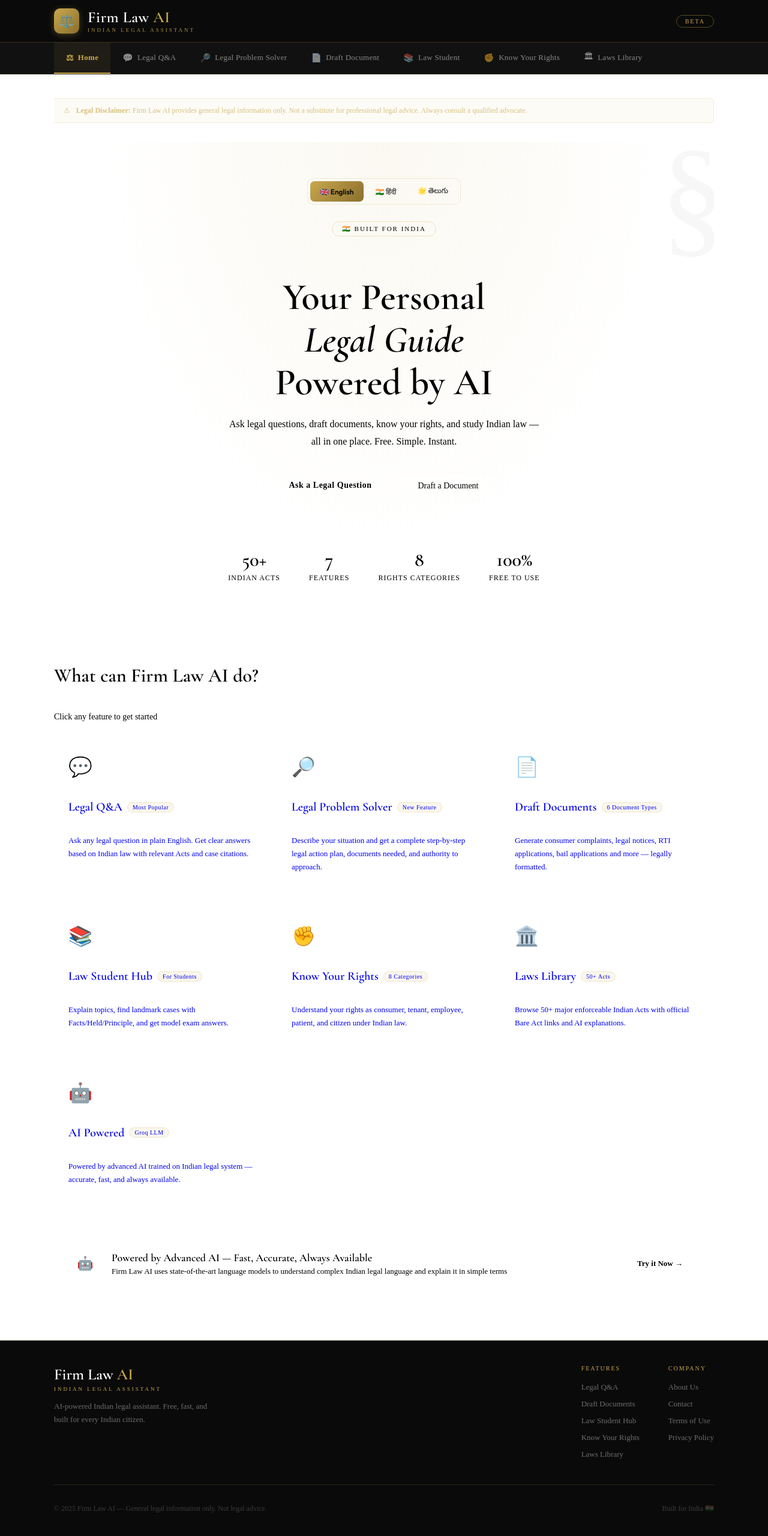
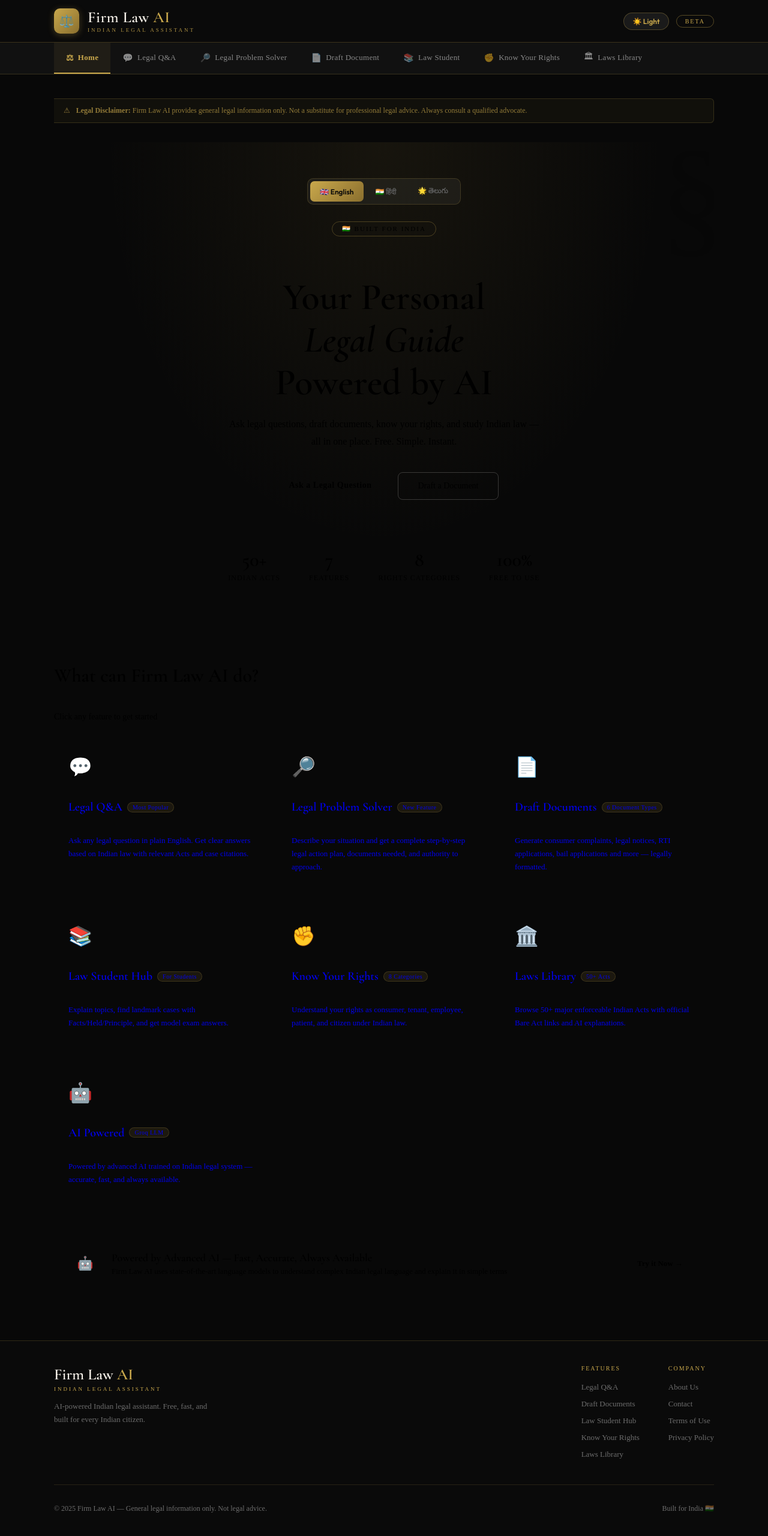
Before and after one commit to Hasangit123/firm-law-ai, a Next.js app: page / in a window 1280 px wide. Shown: the top 2560 px of the page at 60% size. Built offline with nearby package versions, Linux system fonts and the light colour scheme.

Commit message:
Add Dark/Light mode toggle

```diff
--- a/app/layout.tsx
+++ b/app/layout.tsx
@@ -17,6 +17,46 @@
   const pathname = usePathname();
   const [menuOpen, setMenuOpen] = useState(false);
   const [scrolled, setScrolled] = useState(false);
+  const [darkMode, setDarkMode] = useState(true);
+
+  const theme = {
+    dark: {
+      bg: '#080808',
+      headerBg: '#0a0a0a',
+      navBg: '#111111',
+      footerBg: '#0a0a0a',
+      text: '#f5f0e8',
+      textMuted: 'rgba(255,255,255,0.4)',
+      textNav: 'rgba(255,255,255,0.5)',
+      border: 'rgba(201,168,76,0.25)',
+      navBorder: 'rgba(201,168,76,0.2)',
+      mobileMenuBg: 'rgba(8,8,8,0.99)',
+      mobileNavBg: '#141414',
+      mobileNavBorder: 'rgba(201,168,76,0.1)',
+      toggleBg: '#1a1a1a',
+      toggleIcon: '☀️',
+      toggleLabel: 'Light',
+    },
+    light: {
+      bg: '#f5f0e8',
+      headerBg: '#ffffff',
+      navBg: '#f0ebe0',
+      footerBg: '#ffffff',
+      text: '#1a1a1a',
+      textMuted: 'rgba(0,0,0,0.5)',
+      textNav: 'rgba(0,0,0,0.6)',
+      border: 'rgba(201,168,76,0.4)',
+      navBorder: 'rgba(201,168,76,0.3)',
+      mobileMenuBg: 'rgba(245,240,232,0.99)',
+      mobileNavBg: '#ffffff',
+      mobileNavBorder: 'rgba(201,168,76,0.2)',
+      toggleBg: '#e8e0d0',
+      toggleIcon: '🌙',
+      toggleLabel: 'Dark',
+    },
+  };
+
+  const T = darkMode ? theme.dark : theme.light;
 
   useEffect(() => {
     const handleScroll = () => setScrolled(window.scrollY > 10);
@@ -41,6 +81,10 @@
     document.title = titles[pathname] || 'Firm Law AI';
   }, [pathname]);
 
+  useEffect(() => {
+    document.body.style.background = T.bg;
+  }, [darkMode]);
+
   return (
     <html lang="en">
       <head>
@@ -53,17 +97,17 @@
           rel="stylesheet"
         />
       </head>
-      <body style={{background: 'var(--black)', margin: 0, padding: 0}}>
+      <body style={{background: T.bg, margin: 0, padding: 0, transition: 'all 0.3s'}}>
 
         {/* HEADER */}
         <header style={{
-          background: '#0a0a0a',
-          borderBottom: '1px solid rgba(201,168,76,0.25)',
+          background: T.headerBg,
+          borderBottom: `1px solid ${T.border}`,
           position: 'sticky',
           top: 0,
           zIndex: 100,
           transition: 'all 0.3s',
-          boxShadow: scrolled ? '0 4px 24px rgba(0,0,0,0.4)' : 'none'
+          boxShadow: scrolled ? '0 4px 24px rgba(0,0,0,0.15)' : 'none'
         }}>
           <div style={{maxWidth: '1100px', margin: '0 auto', padding: '0 24px', height: '70px', display: 'flex', alignItems: 'center', justifyContent: 'space-between'}}>
 
@@ -81,7 +125,7 @@
                   fontFamily: 'Cormorant Garamond, serif',
                   fontSize: '26px',
                   fontWeight: 600,
-                  color: '#ffffff',
+                  color: T.text,
                   lineHeight: 1,
                   letterSpacing: '0.5px'
                 }}>
@@ -100,6 +144,28 @@
             </Link>
 
             <div style={{display: 'flex', alignItems: 'center', gap: '12px'}}>
+
+              {/* DARK/LIGHT TOGGLE */}
+              <button
+                onClick={() => setDarkMode(!darkMode)}
+                style={{
+                  background: T.toggleBg,
+                  border: '1px solid rgba(201,168,76,0.3)',
+                  borderRadius: '20px',
+                  padding: '6px 14px',
+                  cursor: 'pointer',
+                  display: 'flex',
+                  alignItems: 'center',
+                  gap: '6px',
+                  fontSize: '12px',
+                  fontWeight: 600,
+                  color: '#c9a84c',
+                  fontFamily: 'Outfit, sans-serif',
+                  transition: 'all 0.3s',
+                }}>
+                {T.toggleIcon} {T.toggleLabel}
+              </button>
+
               <div style={{
                 fontSize: '10px',
                 padding: '4px 14px',
@@ -123,16 +189,16 @@
                   flexDirection: 'column' as const,
                   gap: '5px',
                 }}>
-                <div style={{width: '18px', height: '2px', background: menuOpen ? '#c9a84c' : 'rgba(255,255,255,0.6)', transition: 'all 0.3s', transform: menuOpen ? 'rotate(45deg) translate(5px, 5px)' : 'none'}}/>
-                <div style={{width: '18px', height: '2px', background: menuOpen ? 'transparent' : 'rgba(255,255,255,0.6)', transition: 'all 0.3s'}}/>
-                <div style={{width: '18px', height: '2px', background: menuOpen ? '#c9a84c' : 'rgba(255,255,255,0.6)', transition: 'all 0.3s', transform: menuOpen ? 'rotate(-45deg) translate(5px, -5px)' : 'none'}}/>
+                <div style={{width: '18px', height: '2px', background: menuOpen ? '#c9a84c' : (darkMode ? 'rgba(255,255,255,0.6)' : 'rgba(0,0,0,0.6)'), transition: 'all 0.3s', transform: menuOpen ? 'rotate(45deg) translate(5px, 5px)' : 'none'}}/>
+                <div style={{width: '18px', height: '2px', background: menuOpen ? 'transparent' : (darkMode ? 'rgba(255,255,255,0.6)' : 'rgba(0,0,0,0.6)'), transition: 'all 0.3s'}}/>
+                <div style={{width: '18px', height: '2px', background: menuOpen ? '#c9a84c' : (darkMode ? 'rgba(255,255,255,0.6)' : 'rgba(0,0,0,0.6)'), transition: 'all 0.3s', transform: menuOpen ? 'rotate(-45deg) translate(5px, -5px)' : 'none'}}/>
               </button>
             </div>
           </div>
         </header>
 
         {/* DESKTOP NAV */}
-        <nav style={{background: '#111111', borderBottom: '1px solid rgba(201,168,76,0.2)', overflowX: 'auto'}} className="desktop-nav">
+        <nav style={{background: T.navBg, borderBottom: `1px solid ${T.navBorder}`, overflowX: 'auto'}} className="desktop-nav">
           <div style={{maxWidth: '1100px', margin: '0 auto', display: 'flex'}}>
             {navItems.map((tab, i) => (
               <Link key={i} href={tab.href} style={{
@@ -144,7 +210,7 @@
                 alignItems: 'center',
                 gap: '7px',
                 textDecoration: 'none',
-                color: pathname === tab.href ? '#c9a84c' : 'rgba(255,255,255,0.5)',
+                color: pathname === tab.href ? '#c9a84c' : T.textNav,
                 borderBottom: pathname === tab.href ? '2.5px solid #c9a84c' : '2.5px solid transparent',
                 background: pathname === tab.href ? 'rgba(201,168,76,0.08)' : 'transparent',
                 transition: 'all 0.2s',
@@ -160,7 +226,7 @@
         {menuOpen && (
           <div style={{
             position: 'fixed', top: '70px', left: 0, right: 0, bottom: 0,
-            background: 'rgba(8,8,8,0.99)',
+            background: T.mobileMenuBg,
             zIndex: 99,
             padding: '24px',
             display: 'flex',
@@ -177,16 +243,16 @@
                 alignItems: 'center',
                 gap: '14px',
                 textDecoration: 'none',
-                color: pathname === tab.href ? '#c9a84c' : '#f5f0e8',
+                color: pathname === tab.href ? '#c9a84c' : T.text,
                 borderRadius: '10px',
-                background: pathname === tab.href ? 'rgba(201,168,76,0.08)' : '#141414',
-                border: pathname === tab.href ? '1px solid rgba(201,168,76,0.3)' : '1px solid rgba(201,168,76,0.1)',
+                background: pathname === tab.href ? 'rgba(201,168,76,0.08)' : T.mobileNavBg,
+                border: pathname === tab.href ? '1px solid rgba(201,168,76,0.3)' : `1px solid ${T.mobileNavBorder}`,
               }}>
                 <span style={{fontSize: '20px'}}>{tab.icon}</span>{tab.label}
               </Link>
             ))}
             <div style={{marginTop: 'auto', paddingTop: '24px', borderTop: '1px solid rgba(201,168,76,0.15)'}}>
-              <p style={{fontSize: '12px', color: 'rgba(255,255,255,0.25)', textAlign: 'center'}}>© 2025 Firm Law AI — Built for India 🇮🇳</p>
+              <p style={{fontSize: '12px', color: T.textMuted, textAlign: 'center'}}>© 2025 Firm Law AI — Built for India 🇮🇳</p>
             </div>
           </div>
         )}
@@ -197,22 +263,22 @@
         </div>
 
         {/* FOOTER */}
-        <footer style={{background: '#0a0a0a', borderTop: '1px solid rgba(201,168,76,0.2)', padding: '40px 24px'}}>
+        <footer style={{background: T.footerBg, borderTop: `1px solid ${T.navBorder}`, padding: '40px 24px'}}>
           <div style={{maxWidth: '1100px', margin: '0 auto'}}>
             <div style={{display: 'flex', justifyContent: 'space-between', alignItems: 'flex-start', flexWrap: 'wrap' as const, gap: '32px', marginBottom: '32px'}}>
               <div style={{maxWidth: '280px'}}>
-                <div style={{fontFamily: 'Cormorant Garamond, serif', fontSize: '26px', fontWeight: 600, color: '#ffffff', marginBottom: '4px'}}>
+                <div style={{fontFamily: 'Cormorant Garamond, serif', fontSize: '26px', fontWeight: 600, color: T.text, marginBottom: '4px'}}>
                   Firm Law <span style={{color: '#c9a84c'}}>AI</span>
                 </div>
                 <div style={{fontSize: '9px', color: '#c9a84c', letterSpacing: '3px', textTransform: 'uppercase' as const, marginBottom: '12px'}}>Indian Legal Assistant</div>
-                <p style={{fontSize: '13px', color: 'rgba(255,255,255,0.4)', lineHeight: 1.7, fontWeight: 300}}>AI-powered Indian legal assistant. Free, fast, and built for every Indian citizen.</p>
+                <p style={{fontSize: '13px', color: T.textMuted, lineHeight: 1.7, fontWeight: 300}}>AI-powered Indian legal assistant. Free, fast, and built for every Indian citizen.</p>
               </div>
               <div style={{display: 'flex', gap: '48px', flexWrap: 'wrap' as const}}>
                 <div>
                   <div style={{fontSize: '10px', color: '#c9a84c', letterSpacing: '2px', textTransform: 'uppercase' as const, marginBottom: '16px', fontWeight: 500}}>Features</div>
                   {[['Legal Q&A', '/legal-qa'], ['Draft Documents', '/draft'], ['Law Student Hub', '/student'], ['Know Your Rights', '/rights'], ['Laws Library', '/laws']].map(([label, href]) => (
                     <div key={href} style={{marginBottom: '10px'}}>
-                      <Link href={href} style={{fontSize: '13px', color: 'rgba(255,255,255,0.4)', textDecoration: 'none', fontWeight: 300}}>{label}</Link>
+                      <Link href={href} style={{fontSize: '13px', color: T.textMuted, textDecoration: 'none', fontWeight: 300}}>{label}</Link>
                     </div>
                   ))}
                 </div>
@@ -220,15 +286,15 @@
                   <div style={{fontSize: '10px', color: '#c9a84c', letterSpacing: '2px', textTransform: 'uppercase' as const, marginBottom: '16px', fontWeight: 500}}>Company</div>
                   {[['About Us', '/about'], ['Contact', '/contact'], ['Terms of Use', '/terms'], ['Privacy Policy', '/terms']].map(([label, href]) => (
                     <div key={label} style={{marginBottom: '10px'}}>
-                      <Link href={href} style={{fontSize: '13px', color: 'rgba(255,255,255,0.4)', textDecoration: 'none', fontWeight: 300}}>{label}</Link>
+                      <Link href={href} style={{fontSize: '13px', color: T.textMuted, textDecoration: 'none', fontWeight: 300}}>{label}</Link>
                     </div>
                   ))}
                 </div>
               </div>
             </div>
             <div style={{borderTop: '1px solid rgba(201,168,76,0.15)', paddingTop: '20px', display: 'flex', justifyContent: 'space-between', alignItems: 'center', flexWrap: 'wrap' as const, gap: '12px'}}>
-              <p style={{fontSize: '12px', color: 'rgba(255,255,255,0.2)'}}>© 2025 Firm Law AI — General legal information only. Not legal advice.</p>
-              <p style={{fontSize: '12px', color: 'rgba(255,255,255,0.2)'}}>Built for India 🇮🇳</p>
+              <p style={{fontSize: '12px', color: T.textMuted}}>© 2025 Firm Law AI — General legal information only. Not legal advice.</p>
+              <p style={{fontSize: '12px', color: T.textMuted}}>Built for India 🇮🇳</p>
             </div>
           </div>
         </footer>
```
